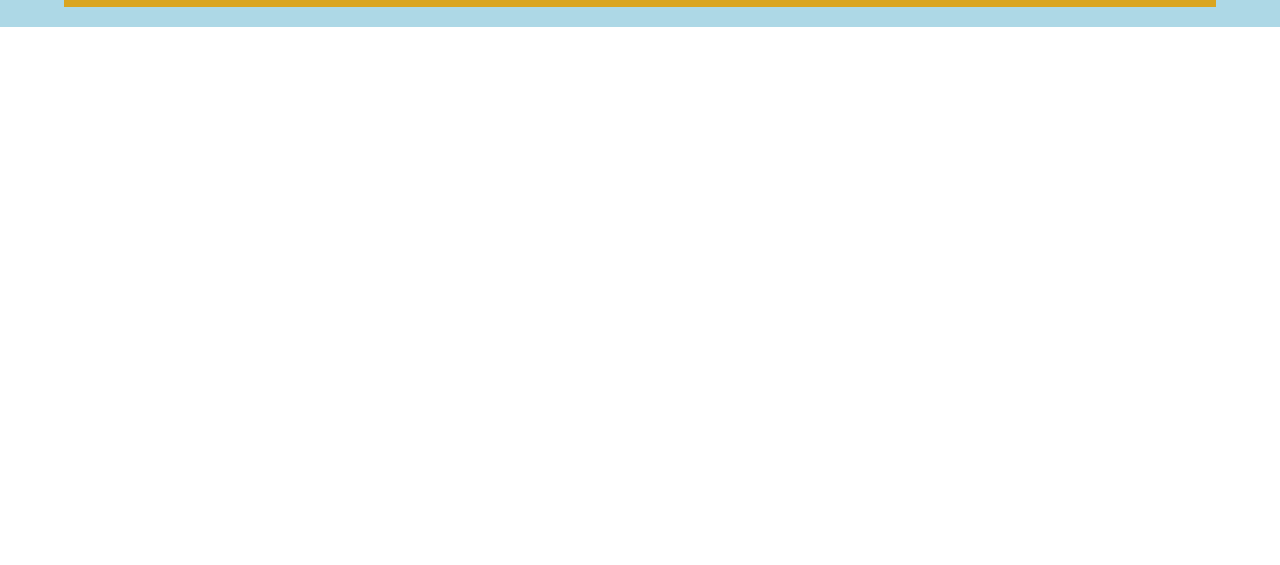
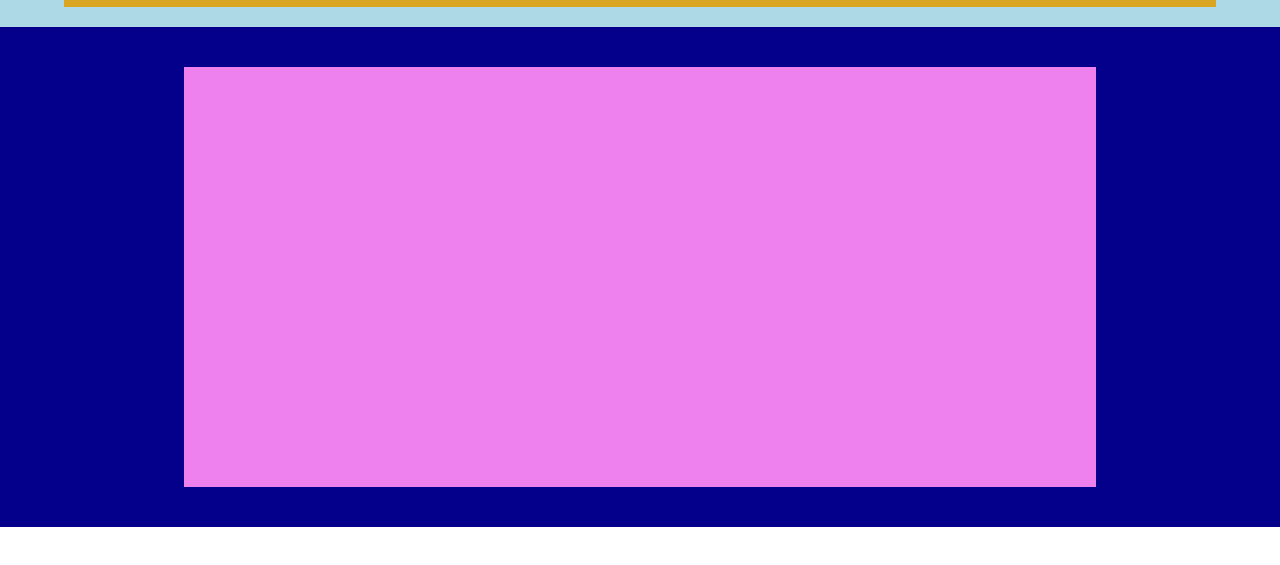
Before and after one commit to Titho93/htmlcss-struttura-discord, a plain HTML site: page index.html in a window 1280 px wide. Shown: the part 51-616 px from the top of the page. Drawn offline with Linux system fonts and the light colour scheme.

Commit message:
[edit]header-down

```diff
--- a/index.html
+++ b/index.html
@@ -17,6 +17,12 @@
       </nav>
     </div>
 
+    <div class="header-down debug">
+      <div class="square contain">
+        <div class="description"></div>
+      </div>
+    </div>
+
 
   </header>
 
```
